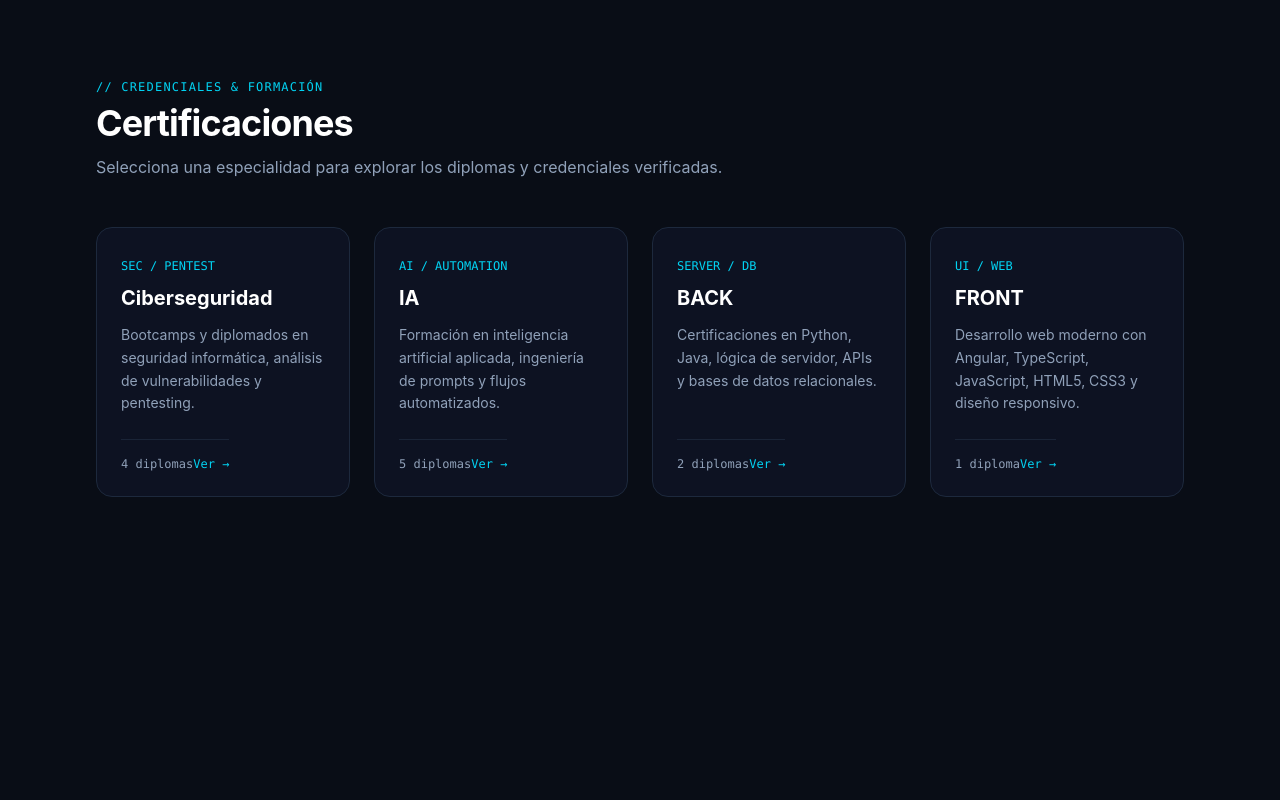
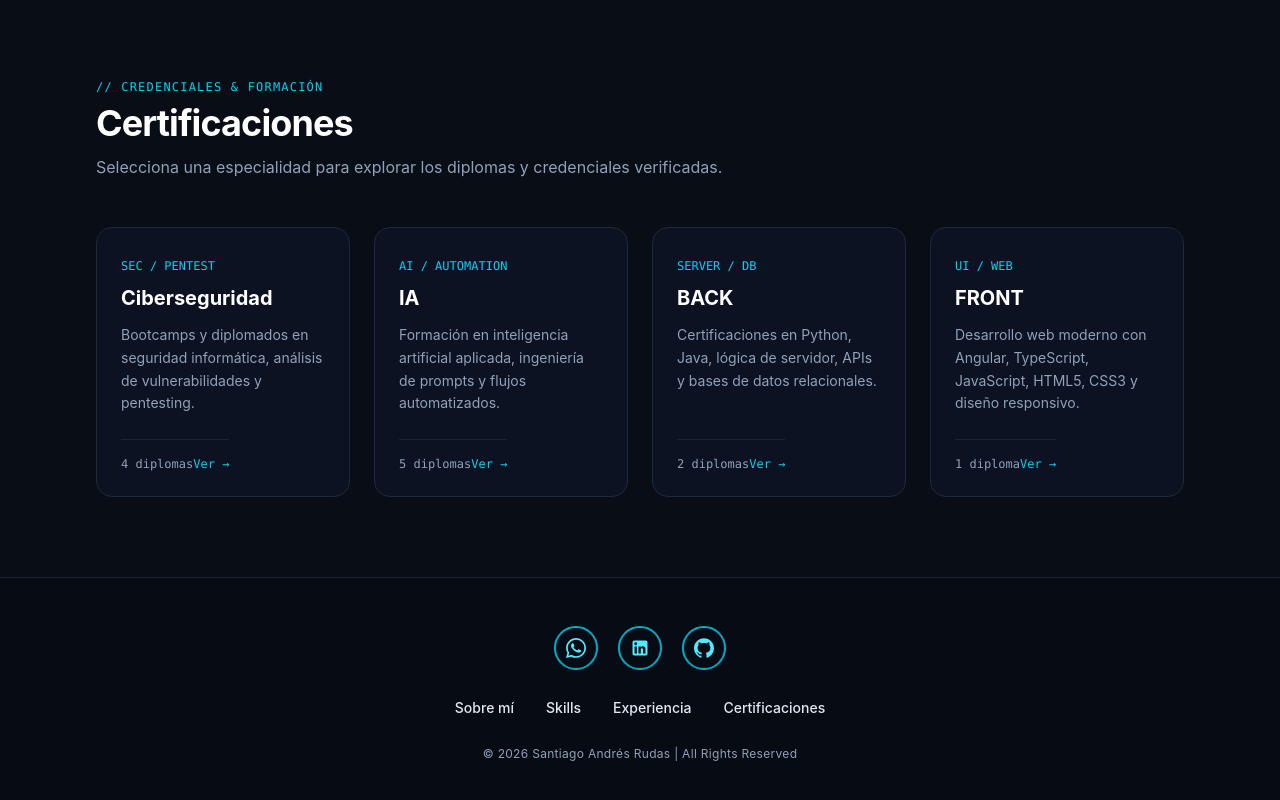
Before and after one commit to Santiagomed22/portfolio, an Angular app: page / in a window 1280 px wide. Shown: the part 2144-2944 px from the top of the page. Before the commit the page ends 2721 px from the top, so only its background shows below. Built offline with nearby package versions, Linux system fonts and the light colour scheme.

Commit message:
feat(footer): add footer component and fix CV download/build

```diff
--- a/src/app/app.html
+++ b/src/app/app.html
@@ -6,6 +6,7 @@
     <app-experience />
     <app-skills />
     <app-certifications />
+    <app-footer />
   </main>
 </div>
 
--- a/src/app/app.ts
+++ b/src/app/app.ts
@@ -5,9 +5,10 @@ import { HeroAbout } from './features/hero-about/hero-about';
 import { Experience } from './features/experience/experience';
 import { Skills } from './features/skills/skills';
 import { Certifications } from './features/certifications/certifications';
+import { Footer } from './shared/components/footer/footer';
 
 @Component({
-  imports: [RouterOutlet,Navbar, HeroAbout, Experience,Skills,Certifications],
+  imports: [RouterOutlet,Navbar, HeroAbout, Experience,Skills,Certifications,Footer],
   selector: 'app-root',
   standalone: true,
   styleUrl: './app.css',
--- a/src/app/features/hero-about/hero-about.html
+++ b/src/app/features/hero-about/hero-about.html
@@ -29,7 +29,7 @@
             Ver trayectoria
           </a>
           <a
-            href="/CV-SANTIAGORUDAS.pdf"
+            href="/Docs/CV-SANTIAGORUDAS.pdf"
             download="CV-SANTIAGORUDAS.pdf"
             target="_blank"
             rel="noopener noreferrer"
--- a/src/app/shared/components/footer/footer.html
+++ b/src/app/shared/components/footer/footer.html
@@ -1 +1,63 @@
-<p>footer works!</p>
+<footer class="w-full border-t border-slate-800/80 bg-[#070b14] px-6 py-12 text-slate-300">
+  <div class="mx-auto flex max-w-5xl flex-col items-center gap-7">
+
+    <!-- Iconos circulares: WhatsApp, LinkedIn, GitHub -->
+    <div class="flex items-center justify-center gap-5">
+      <!-- WhatsApp -->
+      <a
+        [href]="whatsappUrl"
+        target="_blank"
+        rel="noopener noreferrer"
+        aria-label="WhatsApp"
+        class="flex h-11 w-11 items-center justify-center rounded-full border-2 border-cyan-400/80 text-cyan-300 transition duration-200 hover:-translate-y-0.5 hover:border-cyan-300 hover:bg-cyan-400/10 hover:text-cyan-200"
+      >
+        <svg class="h-5 w-5 fill-current" viewBox="0 0 24 24" aria-hidden="true">
+          <path d="M20.52 3.48A11.82 11.82 0 0 0 12.04 0C5.45 0 .09 5.36.09 11.95c0 2.1.55 4.15 1.6 5.96L0 24l6.26-1.64a11.9 11.9 0 0 0 5.78 1.47h.01c6.59 0 11.95-5.36 11.95-11.95 0-3.19-1.24-6.19-3.48-8.4zm-8.47 18.34h-.01a9.9 9.9 0 0 1-5.05-1.38l-.36-.21-3.72.97.99-3.63-.24-.37a9.9 9.9 0 0 1-1.52-5.25c0-5.47 4.45-9.92 9.93-9.92 2.65 0 5.14 1.03 7.01 2.91a9.86 9.86 0 0 1 2.9 7.01c0 5.47-4.45 9.92-9.93 9.92zm5.44-7.43c-.3-.15-1.76-.87-2.03-.97-.27-.1-.47-.15-.67.15-.2.3-.77.97-.95 1.17-.17.2-.35.22-.65.07-.3-.15-1.26-.46-2.4-1.48-.89-.79-1.49-1.77-1.66-2.07-.17-.3-.02-.46.13-.61.13-.13.3-.35.45-.52.15-.17.2-.3.3-.5.1-.2.05-.37-.02-.52-.07-.15-.67-1.62-.92-2.22-.24-.58-.49-.5-.67-.51h-.57c-.2 0-.52.07-.79.37-.27.3-1.04 1.02-1.04 2.48s1.07 2.88 1.22 3.08c.15.2 2.1 3.2 5.09 4.49.71.31 1.27.49 1.7.63.71.23 1.36.2 1.87.12.57-.09 1.76-.72 2.01-1.41.25-.7.25-1.29.17-1.41-.07-.12-.27-.2-.57-.35z"/>
+        </svg>
+      </a>
+
+      <!-- LinkedIn -->
+      <a
+        [href]="linkedinUrl"
+        target="_blank"
+        rel="noopener noreferrer"
+        aria-label="LinkedIn"
+        class="flex h-11 w-11 items-center justify-center rounded-full border-2 border-cyan-400/80 text-cyan-300 transition duration-200 hover:-translate-y-0.5 hover:border-cyan-300 hover:bg-cyan-400/10 hover:text-cyan-200"
+      >
+        <svg class="h-5 w-5 fill-current" viewBox="0 0 24 24" aria-hidden="true">
+          <path d="M19 3A2 2 0 0 1 21 5V19A2 2 0 0 1 19 21H5A2 2 0 0 1 3 19V5A2 2 0 0 1 5 3H19M18.5 18.5V13.2A3.26 3.26 0 0 0 15.24 9.94C14.39 9.94 13.4 10.46 12.92 11.24V10.13H10.13V18.5H12.92V13.57C12.92 12.8 13.54 12.17 14.31 12.17A1.4 1.4 0 0 1 15.71 13.57V18.5H18.5M6.88 8.56A1.68 1.68 0 0 0 8.56 6.88C8.56 5.95 7.81 5.19 6.88 5.19A1.69 1.69 0 0 0 5.19 6.88C5.19 7.81 5.95 8.56 6.88 8.56M8.27 18.5V10.13H5.5V18.5H8.27Z"/>
+        </svg>
+      </a>
+
+      <!-- GitHub -->
+      <a
+        [href]="githubUrl"
+        target="_blank"
+        rel="noopener noreferrer"
+        aria-label="GitHub"
+        class="flex h-11 w-11 items-center justify-center rounded-full border-2 border-cyan-400/80 text-cyan-300 transition duration-200 hover:-translate-y-0.5 hover:border-cyan-300 hover:bg-cyan-400/10 hover:text-cyan-200"
+      >
+        <svg class="h-5 w-5 fill-current" viewBox="0 0 24 24" aria-hidden="true">
+          <path d="M12 .297c-6.63 0-12 5.373-12 12 0 5.303 3.438 9.8 8.205 11.385.6.113.82-.258.82-.577 0-.285-.01-1.04-.015-2.04-3.338.724-4.042-1.61-4.042-1.61C4.422 18.07 3.633 17.7 3.633 17.7c-1.087-.744.084-.729.084-.729 1.205.084 1.838 1.236 1.838 1.236 1.07 1.835 2.809 1.305 3.495.998.108-.776.417-1.305.76-1.605-2.665-.3-5.466-1.332-5.466-5.93 0-1.31.465-2.38 1.235-3.22-.135-.303-.54-1.523.105-3.176 0 0 1.005-.322 3.3 1.23.96-.267 1.98-.399 3-.405 1.02.006 2.04.138 3 .405 2.28-1.552 3.285-1.23 3.285-1.23.645 1.653.24 2.873.12 3.176.765.84 1.23 1.91 1.23 3.22 0 4.61-2.805 5.625-5.475 5.92.42.36.81 1.096.81 2.22 0 1.606-.015 2.896-.015 3.286 0 .315.21.69.825.57C20.565 22.092 24 17.592 24 12.297c0-6.627-5.373-12-12-12"/>
+        </svg>
+      </a>
+    </div>
+
+    <!-- Botones de navegación iguales al navbar -->
+    <nav aria-label="Navegación del pie de página" class="flex flex-wrap items-center justify-center gap-x-8 gap-y-3 text-sm font-medium text-slate-200">
+      <a
+        *ngFor="let item of navItems"
+        [href]="item.href"
+        class="transition duration-200 hover:text-cyan-300"
+      >
+        {{ item.label }}
+      </a>
+    </nav>
+
+    <!-- Copyright -->
+    <p class="text-center text-xs tracking-wide text-slate-400">
+      © 2026 Santiago Andrés Rudas | All Rights Reserved
+    </p>
+
+  </div>
+</footer>
--- a/src/app/shared/components/footer/footer.ts
+++ b/src/app/shared/components/footer/footer.ts
@@ -1,9 +1,26 @@
 import { Component } from '@angular/core';
+import { CommonModule } from '@angular/common';
 
+interface FooterNavItem {
+  label: string;
+  href: string;
+}
 @Component({
-  imports: [],
+  imports: [CommonModule],
   selector: 'app-footer',
+  standalone: true,
   styleUrl: './footer.css',
   templateUrl: './footer.html',
 })
-export class Footer {}
+export class Footer {
+  readonly whatsappUrl = 'https://wa.me/573166681729';
+  readonly linkedinUrl = 'https://www.linkedin.com/in/santiago-rudas-80b706314';
+  readonly githubUrl = 'https://github.com/Santiagomed22';
+
+  readonly navItems: FooterNavItem[] = [
+    { label: 'Sobre mí', href: '#sobre-mi' },
+    { label: 'Skills', href: '#skills' },
+    { label: 'Experiencia', href: '#experiencia' },
+    { label: 'Certificaciones', href: '#certifications' }
+  ];
+}
```
